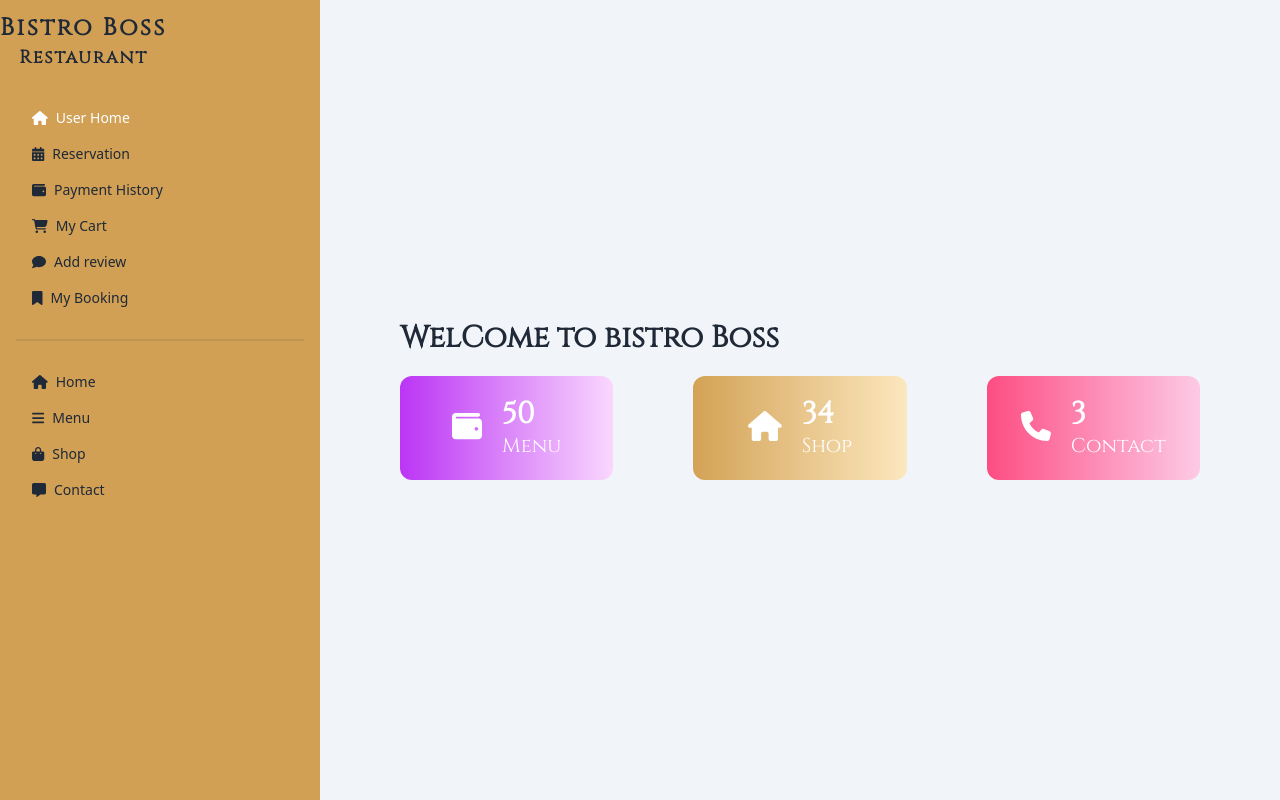
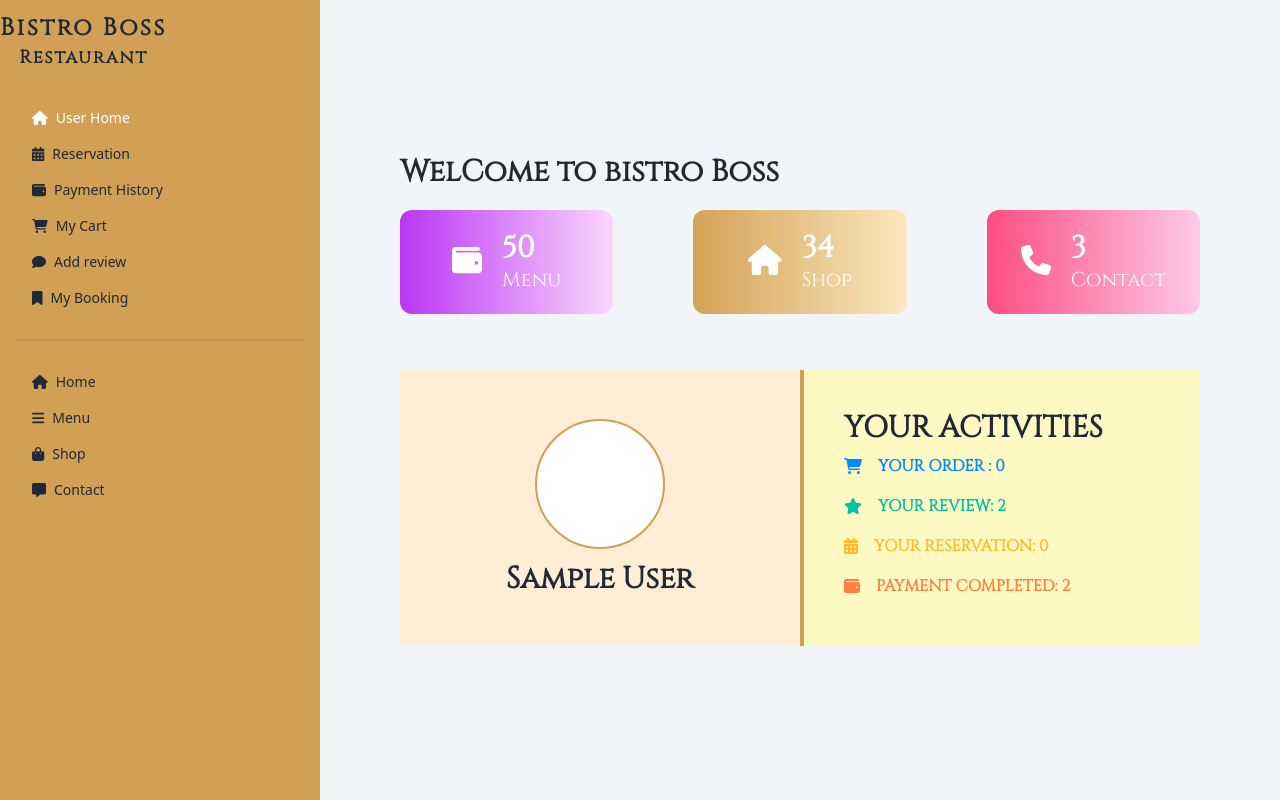
Before and after one commit to khorsed667/Bistro-Boss, a React (Vite) app: page /dashboard/home in a window 1280 px wide. Built offline with nearby package versions, Linux system fonts and the light colour scheme; no server answers; sample sign-in values are in the browser's storage.

Commit message:
user dashboard completed

```diff
--- a/src/Layout/Dashboard.jsx
+++ b/src/Layout/Dashboard.jsx
@@ -16,8 +16,8 @@ import {
 import { FontAwesomeIcon } from "@fortawesome/react-fontawesome";
 import { NavLink, Outlet } from "react-router-dom";
 import useUser from "../hooks/useUser";
-import { useContext } from "react";
-import { AuthContext } from "../providers/AuthProviders";
+// import { useContext } from "react";
+// import { AuthContext } from "../providers/AuthProviders";
 
 const Dashboard = () => {
 
--- a/src/Pages/DashBoard/UserHome/UserHome.jsx
+++ b/src/Pages/DashBoard/UserHome/UserHome.jsx
@@ -1,12 +1,25 @@
-import React from "react";
+import React, { useContext } from "react";
 import { Helmet } from "react-helmet";
 import useMenu from "../../../hooks/useMenu";
 import { FontAwesomeIcon } from "@fortawesome/react-fontawesome";
-import { faHouse, faPhone, faWallet } from "@fortawesome/free-solid-svg-icons";
+import {
+  faCalendarDays,
+  faCartShopping,
+  faHouse,
+  faPhone,
+  faStar,
+  faWallet,
+} from "@fortawesome/free-solid-svg-icons";
+import { AuthContext } from "../../../providers/AuthProviders";
+import useCart from "../../../hooks/useCart";
+import useReservation from "../../../hooks/useReservation";
 
 const UserHome = () => {
   const [menu, refetch] = useMenu();
   const totalMenu = menu.length;
+  const { user } = useContext(AuthContext);
+  const [cart] = useCart();
+  const [reservation] = useReservation();
 
   return (
     <div className="w-full font-cinzel">
@@ -36,7 +49,7 @@ const UserHome = () => {
           </div>
           <div className="flex text-white items-center justify-center bg-gradient-to-r from-[#fd4d83] to-[#fdcae6] rounded-xl p-5">
             <div>
-            <FontAwesomeIcon className="text-3xl" icon={faPhone} />
+              <FontAwesomeIcon className="text-3xl" icon={faPhone} />
             </div>
             <div className="text-xl">
               <p className="ms-5 text-3xl font-bold">3</p>
@@ -45,6 +58,33 @@ const UserHome = () => {
           </div>
         </div>
       </div>
+      <div className="w-5/6 mx-auto mt-14 flex">
+        <div className="w-1/2 bg-[#FFEDD5] flex flex-col justify-center p-12 items-center">
+          <div className="w-[130px] h-[130px] rounded-full bg-white border-2 border-[#D1A054]"></div>
+          <p className="text-3xl font-bold pt-3">
+            {user?.displayName || "Awlad Hossain"}
+          </p>
+        </div>
+        <div className="w-1/2 bg-[#FEF9C3] uppercase flex flex-col justify-start p-10 border-l-4 border-[#D1A054]">
+          <p className="text-3xl font-bold">Your Activities</p>
+          <div className="flex text-[#0088FE] items-center my-2 font-bold">
+            <FontAwesomeIcon icon={faCartShopping} />
+            <p className="ms-4">Your Order : {cart?.length || 0}</p>
+          </div>
+          <div className="flex text-[#00C4A1] items-center my-2 font-bold">
+            <FontAwesomeIcon icon={faStar} />
+            <p className="ms-4">Your Review: 2</p>
+          </div>
+          <div className="flex text-[#FFBB28] items-center my-2 font-bold">
+            <FontAwesomeIcon icon={faCalendarDays} />
+            <p className="ms-4">Your Reservation: {reservation?.length || 0}</p>
+          </div>
+          <div className="flex text-[#FF8042] items-center my-2 font-bold">
+            <FontAwesomeIcon icon={faWallet} />
+            <p className="ms-4">Payment Completed: 2</p>
+          </div>
+        </div>
+      </div>
     </div>
   );
 };
--- a/src/Pages/Shared/Nav/Nav.jsx
+++ b/src/Pages/Shared/Nav/Nav.jsx
@@ -26,7 +26,7 @@ const Nav = () => {
       <Link to={"/"}>
         <p className="font-bold mx-2 text-white">Home</p>
       </Link>
-      <Link to={"/dashboard/admin_home"}>
+      <Link to={"/dashboard/home"}>
         <p className="font-bold mx-2 text-white">Dashboard</p>
       </Link>
       <Link to={"/menu"}>
--- a/src/hooks/useReservation.jsx
+++ b/src/hooks/useReservation.jsx
@@ -4,7 +4,7 @@ import { AuthContext } from '../providers/AuthProviders';
 
 const useReservation = () => {
 
-    const {user} = useContext(AuthContext)
+    const {user} = useContext(AuthContext);
 
     const{ data : reservation = [], refetch } = useQuery({
         queryKey:['reservation'],
```
